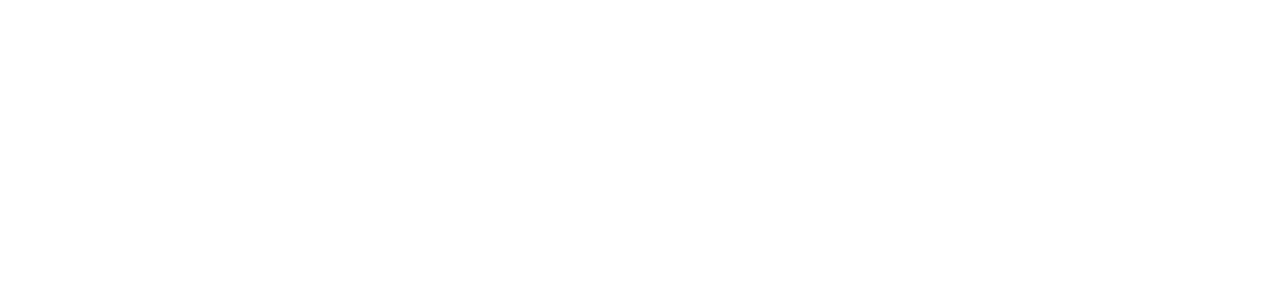
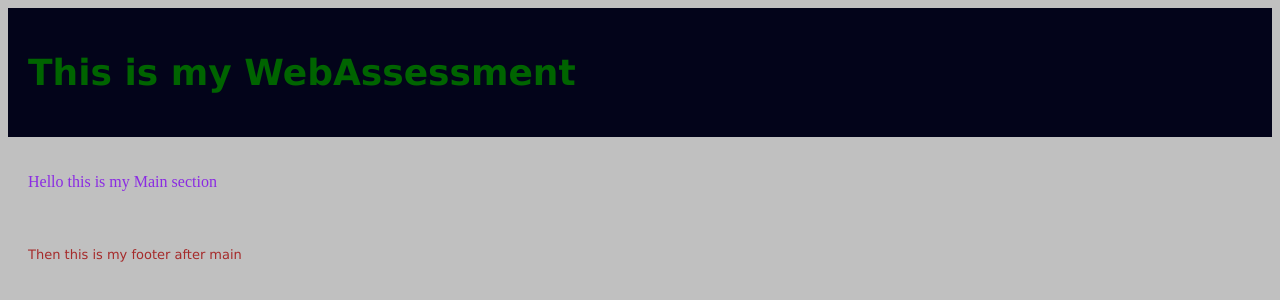
Before and after one commit to ArcillaJoseph/Web-Assessment, a plain HTML site: page index.html in a window 1280 px wide. Drawn offline with Linux system fonts and the light colour scheme.

Commit message:
Add basic CSS Styles
Add basic CSS Styles

```diff
--- a/index.html
+++ b/index.html
@@ -4,17 +4,20 @@
     <meta charset="UTF-8">
     <meta name="viewport" content="width=device-width, initial-scale=1.0">
     <title>Document</title>
-    <a ref="stylesheet" class="styles.css"></a>
+    <link rel="stylesheet" href="styles.css">
 </head>
 <body>
 
 <header>
+    <h1>This is my WebAssessment</h1>
 </header>
 
 <section>
+    <p>Hello this is my Main section</p>
 </section>
 
 <footer>
+    <a>Then this is my footer after main</a>
 </footer>
 
 </body>
--- a/styles.css
+++ b/styles.css
@@ -1,3 +1,28 @@
+body{
+    background-color: silver;
+}
 header{
+    font-family: 'Lucida Sans', 'Lucida Sans Regular', 'Lucida Grande', 'Lucida Sans Unicode', Geneva, Verdana, sans-serif;
+    color: darkgreen;
+    background-color: rgb(3, 4, 26);
+    font-size: large;
+    align-items: center;
+    padding: 20px;
+    margin: auto;
+}
 
+section{
+    font-family: 'Times New Roman', Times, serif;
+    font-size: medium;
+    color: blueviolet;
+    padding: 20px;
+    margin: auto;
 }
+
+footer{
+    font-size: small;
+    font-family: Verdana, Geneva, Tahoma, sans-serif;
+    color: brown;
+    padding: 20px;
+    margin: auto;
+}
```
